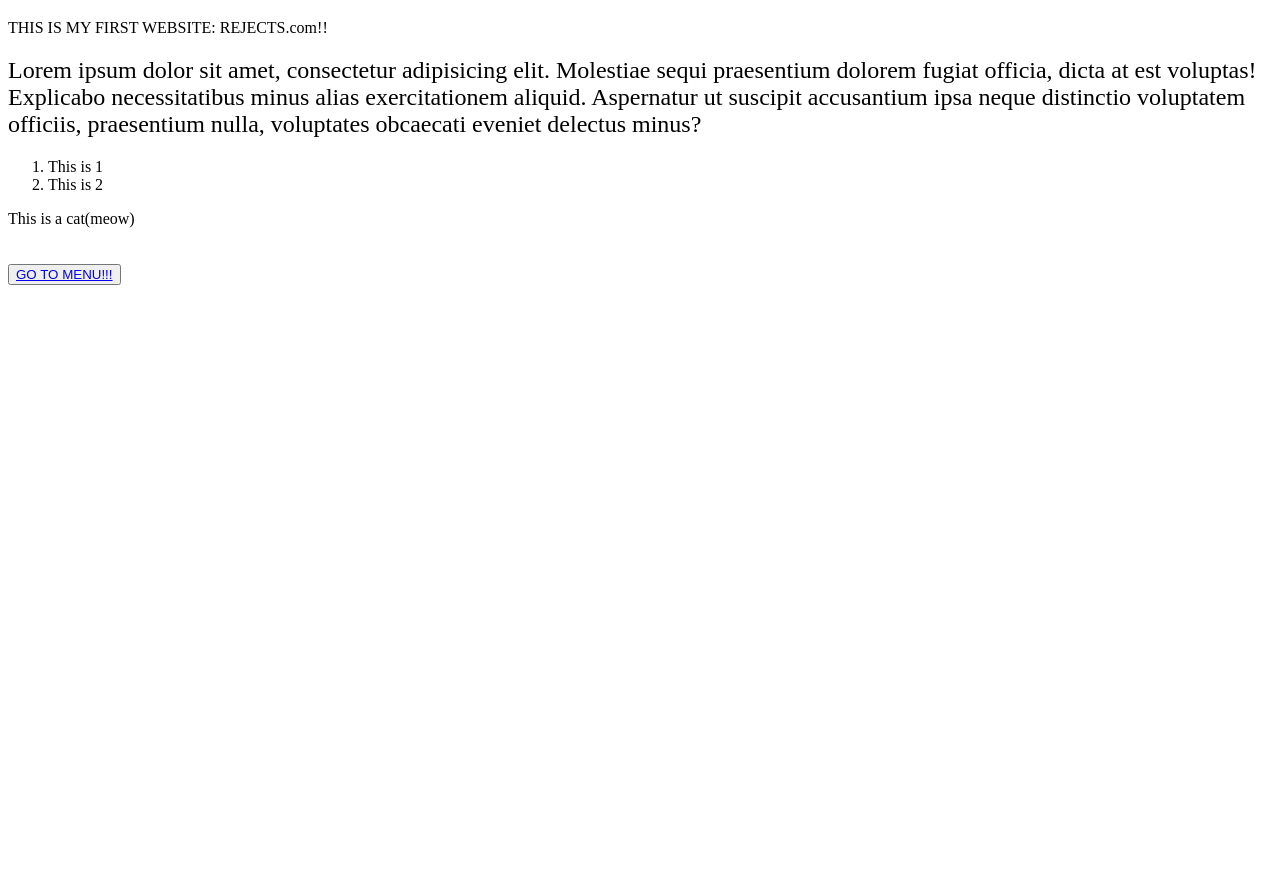
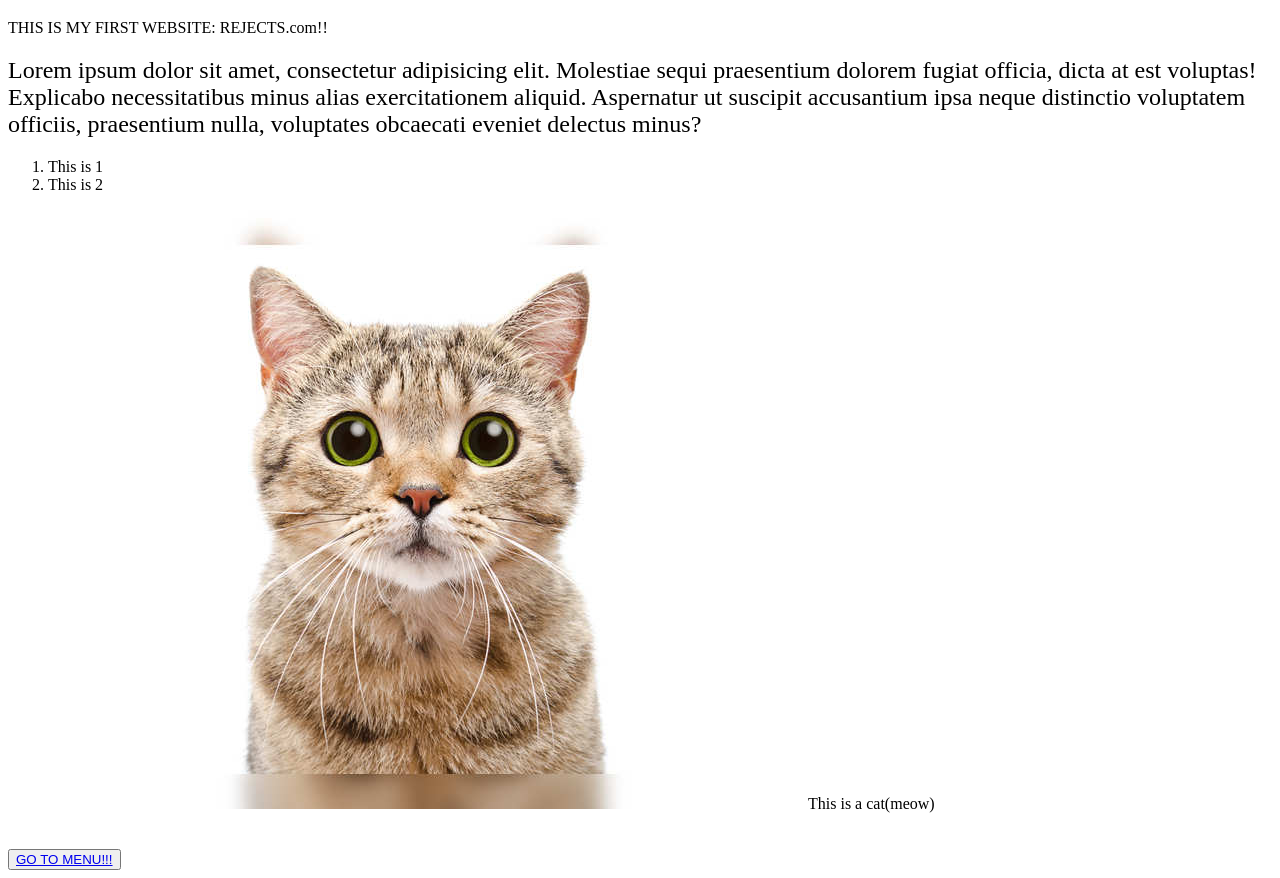
Before and after one commit to AlexAkaJusitin/ramy, a plain HTML site: page index.html in a window 1280 px wide. Shown: the part 61-939 px from the top of the page. Before the commit the page ends 800 px from the top, so only its background shows below. Drawn offline with Linux system fonts and the light colour scheme.

Commit message:
Update index.html

```diff
--- a/index.html
+++ b/index.html
@@ -21,7 +21,7 @@
       <li>This is 2</li>
     </ol>
 
-    <img class="image" src="../images/67586673.jpg" alt="" />This is a cat(meow)
+    <img class="image" src="/67586673.jpg" alt="" />This is a cat(meow)
     <br />
     <br />
     <br />
```
